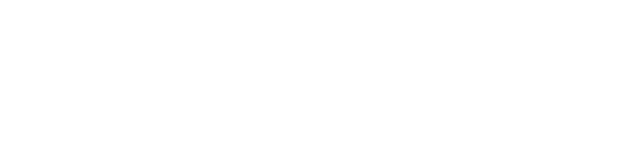
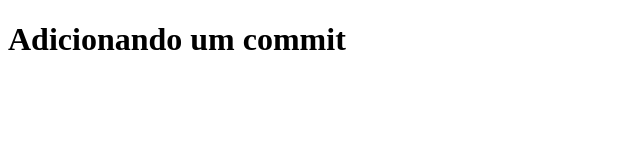
Before and after one commit to samuel7417/Teste, a plain HTML site: page index.html in a window 1280 px wide. Shown: the whole page, without its empty margins (0-640 px from the left). Drawn offline with Linux system fonts and the light colour scheme.

Commit message:
Adicionando texto

```diff
--- a/index.html
+++ b/index.html
@@ -7,6 +7,8 @@
     <title>Conhecendo github</title>
 </head>
 <body>
-
+    <h1>
+        Adicionando um commit
+    </h1>
 </body>
 </html>
```
